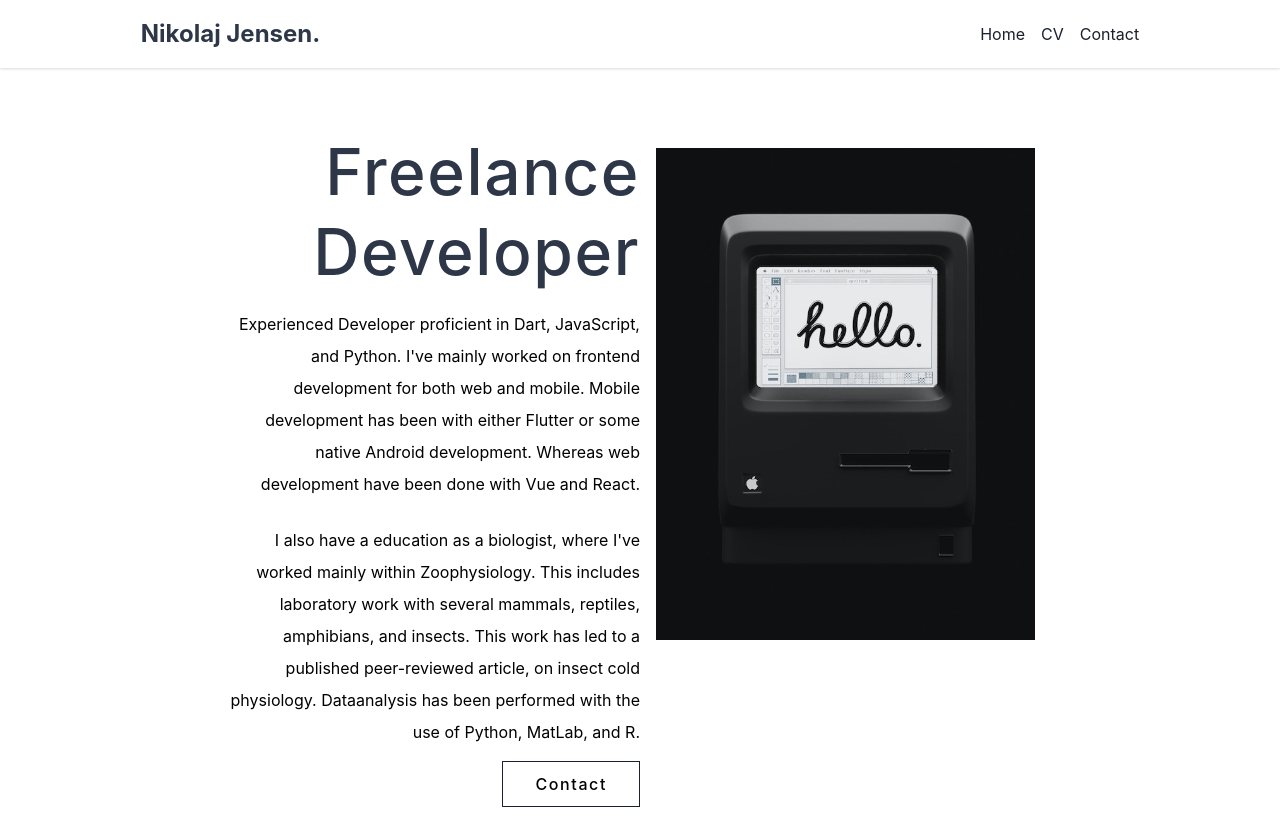
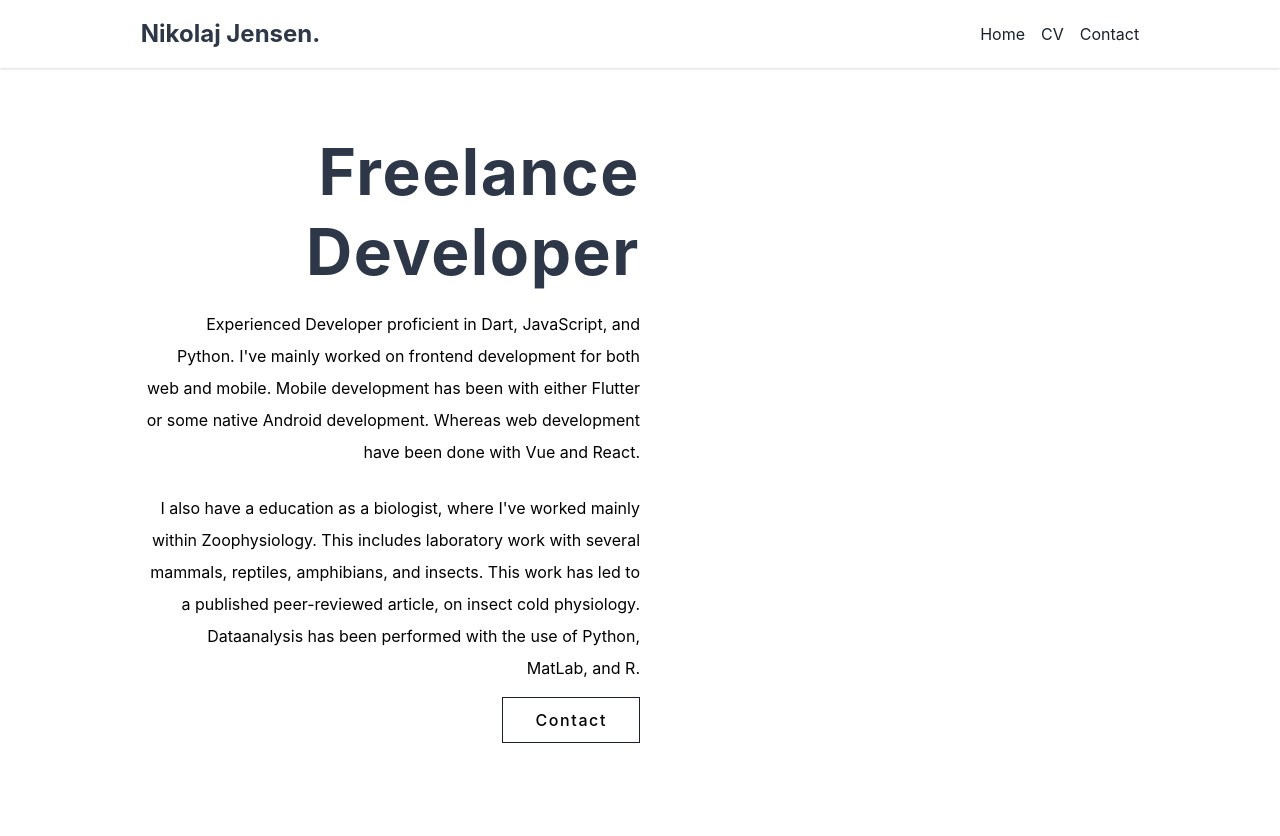
Before and after one commit to nikolajjsj/portfolio, a Nuxt app: page / in a window 1280 px wide. After the commit the page ends 800 px from the top, so only its background shows below. Built offline with nearby package versions, Linux system fonts and the light colour scheme.

Commit message:
Improved SEO

```diff
--- a/components/Navbar.vue
+++ b/components/Navbar.vue
@@ -12,10 +12,14 @@
           <img
             class="toggle block h-8"
             src="https://img.icons8.com/fluent-systems-regular/2x/menu-squared-2.png"
+            alt="Open menu icon"
+            aria-label="Button used to open menu"
           >
           <img
             class="toggle hidden h-8"
             src="https://img.icons8.com/fluent-systems-regular/2x/close-window.png"
+            alt="Close menu icon"
+            aria-label="Button used to close menu"
           >
         </button>
       </div>
--- a/pages/index.vue
+++ b/pages/index.vue
@@ -1,14 +1,16 @@
 <template>
   <div
-    class="flex flex-col justify-center items-center m-auto pb-10 w-2/3 text-center max-w-6xl"
+    class="flex flex-col justify-center items-center m-auto pb-10 w-4/5 text-center max-w-6xl"
   >
     <section class="relative md:pt-16">
       <div class="relative">
         <div class="w-auto flex flex-col mx-auto px-4 md:flex-row">
           <div class="w-full text-right md:w-1/2">
-            <h3 class="text-gray-800 text-4xl md:text-6xl font-medium leading-tight tracking-wide md:pl-20">
+            <h1
+              class="text-gray-800 text-4xl font-bold leading-tight tracking-wide md:text-6xl md:pl-20"
+            >
               Freelance Developer
-            </h3>
+            </h1>
             <p class="text-sm md:text-base leading-loose mt-4 mb-6">
               Experienced Developer proficient in Dart, JavaScript, and Python.
               I've mainly worked on frontend development for both web and
@@ -31,17 +33,6 @@
               Contact
             </a>
           </div>
-
-          <div
-            class="order-first w-full p-4 md:w-1/2 md:order-last"
-          >
-            <img
-              class="w-full"
-              aria-hidden="true"
-              role="presentation"
-              src="~/assets/hello.jpg"
-            >
-          </div>
         </div>
       </div>
     </section>
```
Also changed, not shown: 1 other file (tests, documents, lock files or other folders).
